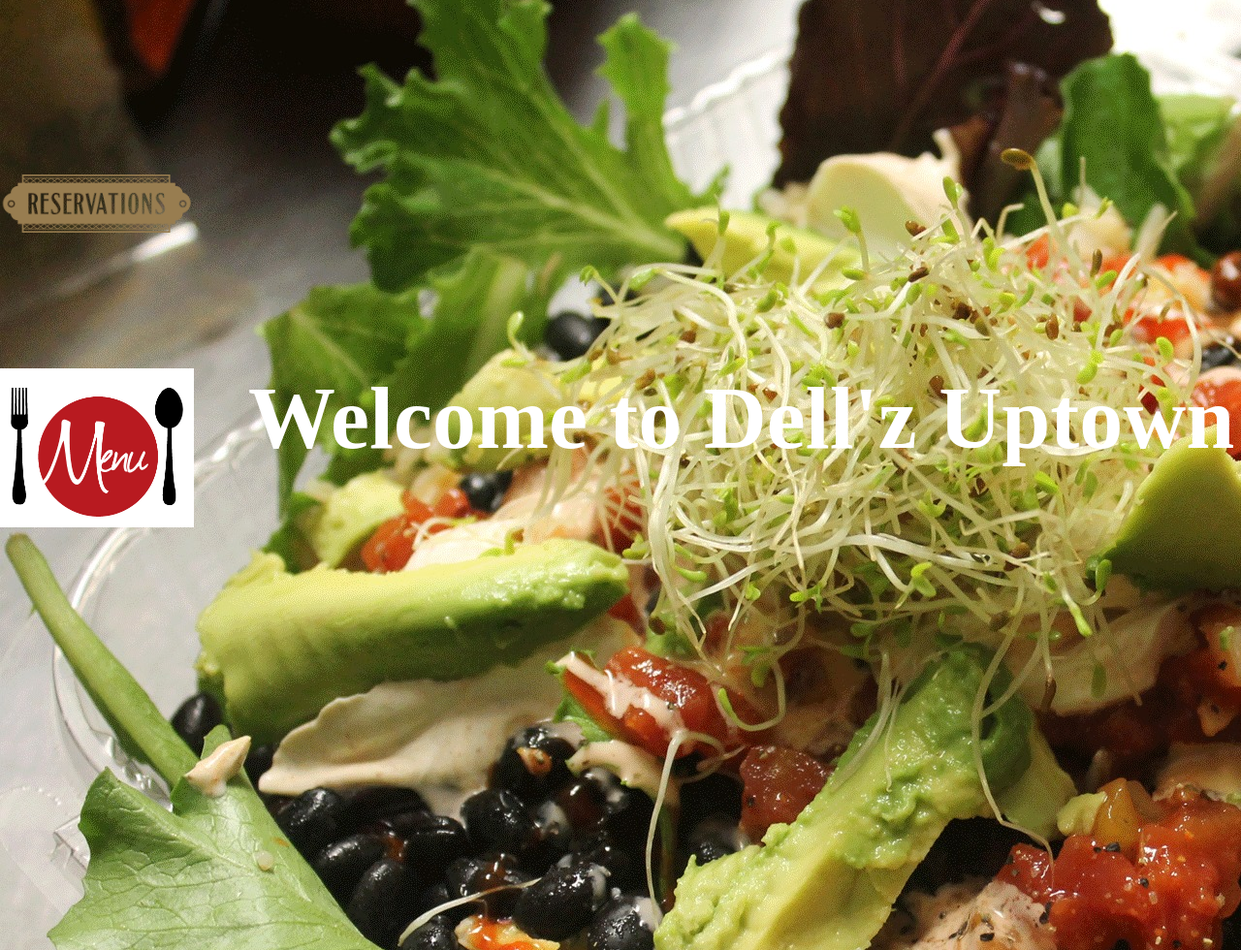
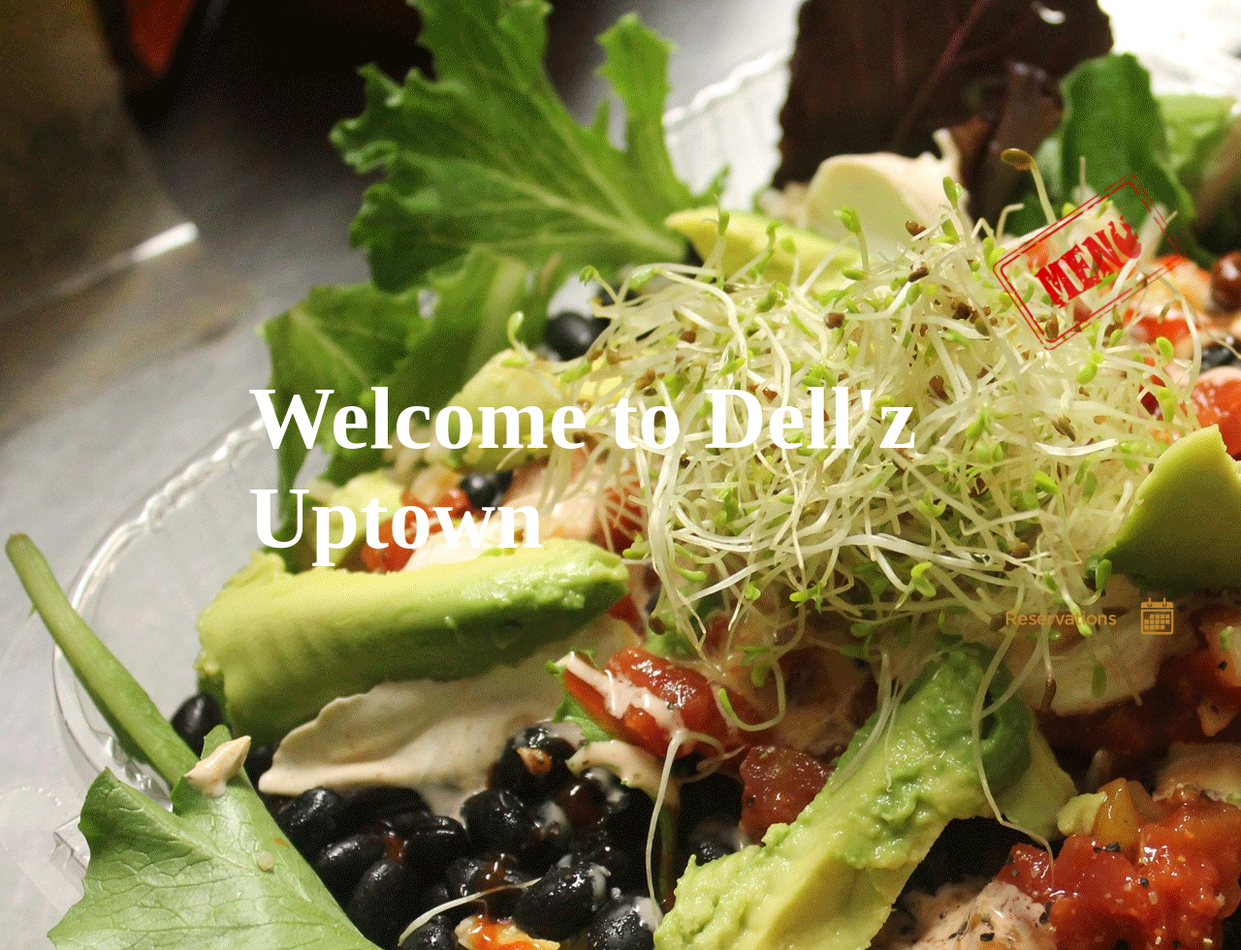
Before and after one commit to rubenperezf/JRS-dellz-uptown, a plain HTML site: page index.html in a window 1280 px wide. Shown: the part 120-1100 px from the top of the page at 97% size. Drawn offline with Linux system fonts and the light colour scheme; a web font is replaced by a local one.

Commit message:
new buttons

```diff
--- a/css/style.css
+++ b/css/style.css
@@ -56,16 +56,17 @@ header a:hover {
 
 }
 .menu {
-    grid-row: 3/4;
-    grid-column: 1/2;
+    grid-row: 2/5;
+    grid-column: 5/5;
 }
 .reservation {
-    grid-row: 2/3;
-    grid-column: 1/2;
+    grid-row: 4/5;
+    grid-column: 5/5;
 }
+
 .welcome {
-    grid-row: 3/4;
-    grid-column: 2/6;
+    grid-row: 3/5;
+    grid-column: 2/5;
     color: black;
     font-size: 60px;
 }
--- a/index.html
+++ b/index.html
@@ -21,11 +21,11 @@
             </ul>
     </header>
     <section class="grid-container">
+        <div class="reservation">
+            <a href="reservations.html"><img class="small-img" src="images/reservations.png" alt="reservation"/></a>
+        </div>
         <div class="menu">
-            <a href="menu.html"><img class="small-img" src="images/menu2.png" alt="menu"/></a>
-        </div>
-        <div class="reservation">
-            <a href="reservations.html"><img class="small-img" src="images/reservations2.png" alt="reservation"/></a>
+            <a href="menu.html"><img class="small-img" src="images/menu-4.png" alt="menu"/></a>
         </div>
         <div class="welcome">
             <h1>Welcome to Dell'z Uptown</h1>
```
Also changed, not shown: images/gallery-index.png (added), images/menu-4.png (added), images/reservations.jpeg (deleted), images/reservations.png (added).
